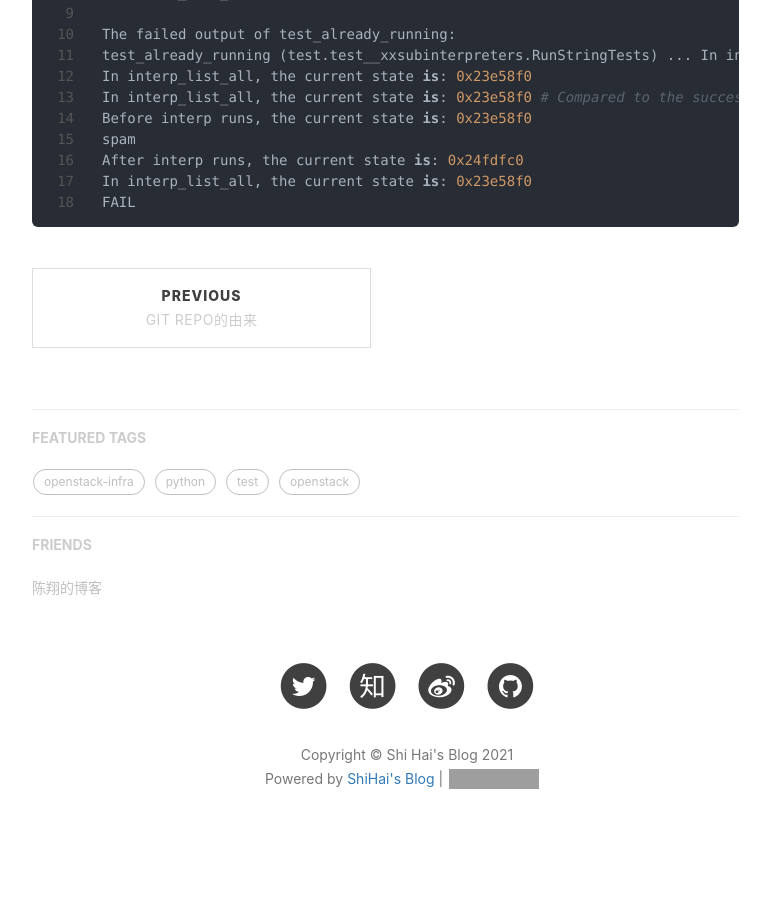
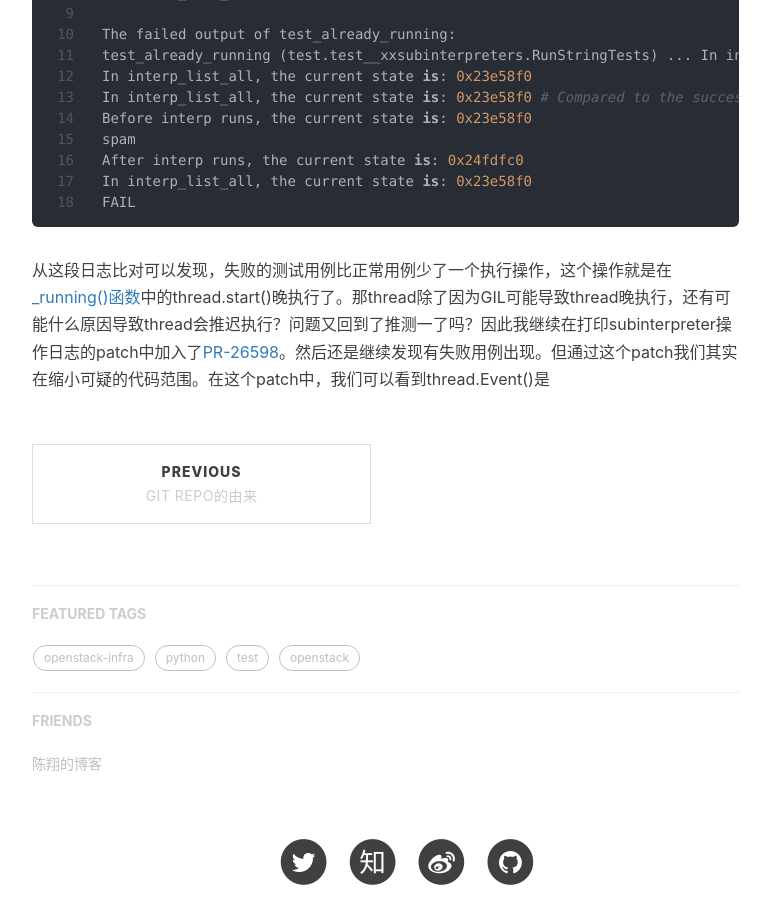
Before and after one commit to shihai1991/shihai1991.github.io, a Jekyll site: the page built from _posts/2021-08-22-python子编译器资源竞争问题.md, in a window 1280 px wide and 900 px high, scrolled down 4004 px. Shown: the whole window, without its empty margins (233-1003 px from the left). Built offline with Jekyll 4.4.1, drawn with Linux system fonts in a browser that asks for light colours; nearby versions of some CDN libraries; comment, search, counter and statistics services are not loaded; grey boxes are pictures that could not be loaded.

Commit message:
Update 2021-08-22-python子编译器资源竞争问题.md

````diff
--- a/_posts/2021-08-22-python子编译器资源竞争问题.md
+++ b/_posts/2021-08-22-python子编译器资源竞争问题.md
@@ -143,3 +143,4 @@ After interp runs, the current state is: 0x24fdfc0
 In interp_list_all, the current state is: 0x23e58f0
 FAIL
 ```
+从这段日志比对可以发现，失败的测试用例比正常用例少了一个执行操作，这个操作就是在[_running()函数](https://github.com/python/cpython/blob/main/Lib/test/test__xxsubinterpreters.py#L57)中的thread.start()晚执行了。那thread除了因为GIL可能导致thread晚执行，还有可能什么原因导致thread会推迟执行？问题又回到了推测一了吗？因此我继续在打印subinterpreter操作日志的patch中加入了[PR-26598](https://github.com/python/cpython/pull/26598)。然后还是继续发现有失败用例出现。但通过这个patch我们其实在缩小可疑的代码范围。在这个patch中，我们可以看到thread.Event()是
````
